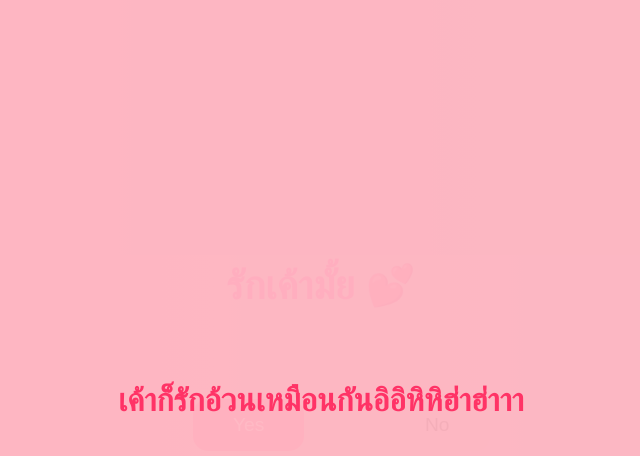
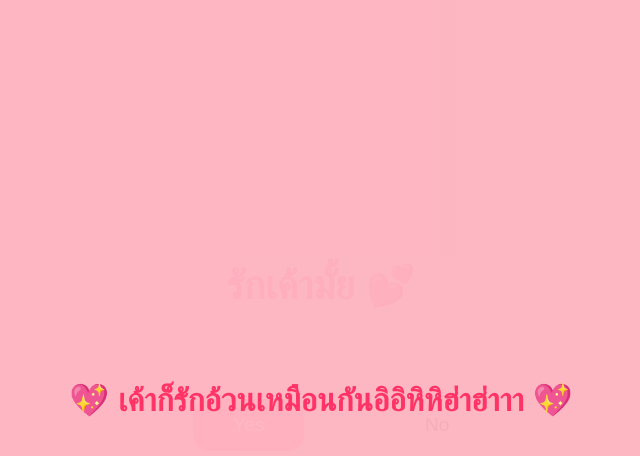
Before and after one commit to amphon7472-prog/Jaoey, a plain HTML site: page index.html in a window 1280 px wide. Both pictures are taken after a click on the button "Yes". Shown: the whole page, without its empty margins (319-959 px from the left). Drawn offline with Linux system fonts and the light colour scheme.

Commit message:
Update index.html

```diff
--- a/index.html
+++ b/index.html
@@ -1,8 +1,9 @@
 <!DOCTYPE html>
 <html lang="th">
 <head>
-  <meta charset="UTF-8">
-  <meta name="viewport" content="width=device-width, initial-scale=1.0">
+  <meta charset="UTF-8" />
+  <meta name="viewport" content="width=device-width, initial-scale=1" />
+  <meta name="description" content="ตอบให้ถูกนะเว้ยยย" />
   <title>คำถามสำหรับเธอ 💖</title>
   <style>
     body {
@@ -86,7 +87,7 @@
   </div>
 
   <div id="loveMessage">
-    <h2> เค้าก็รักอ้วนเหมือนกันอิอิหิหิฮ่าฮ่าาา </h2>
+    <h2>💖 เค้าก็รักอ้วนเหมือนกันอิอิหิหิฮ่าฮ่าาา 💖</h2>
   </div>
 
   <script>
@@ -112,6 +113,7 @@
       moveNoButton();
     });
 
+    // กด Yes โชว์ข้อความรัก
     yesBtn.addEventListener("click", function() {
       loveMsg.style.display = "flex";
     });
```
